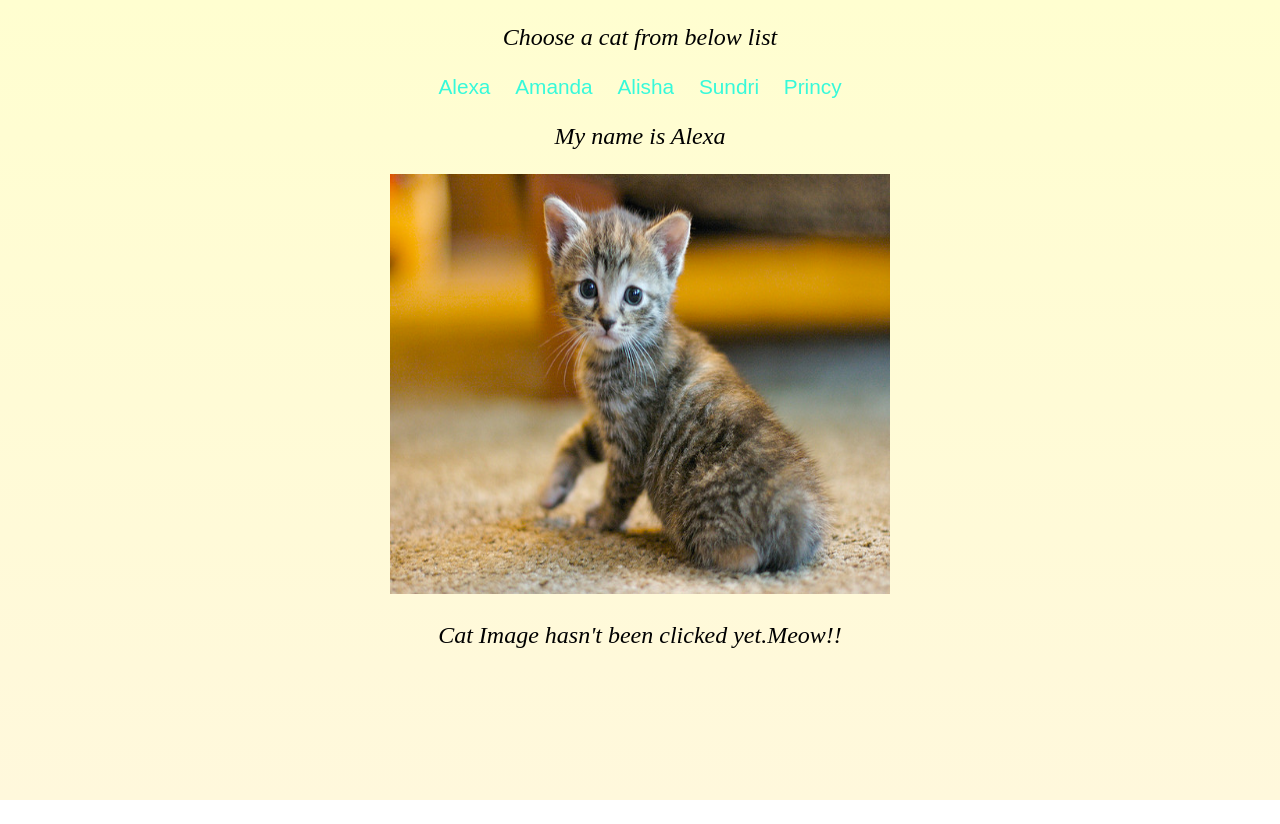
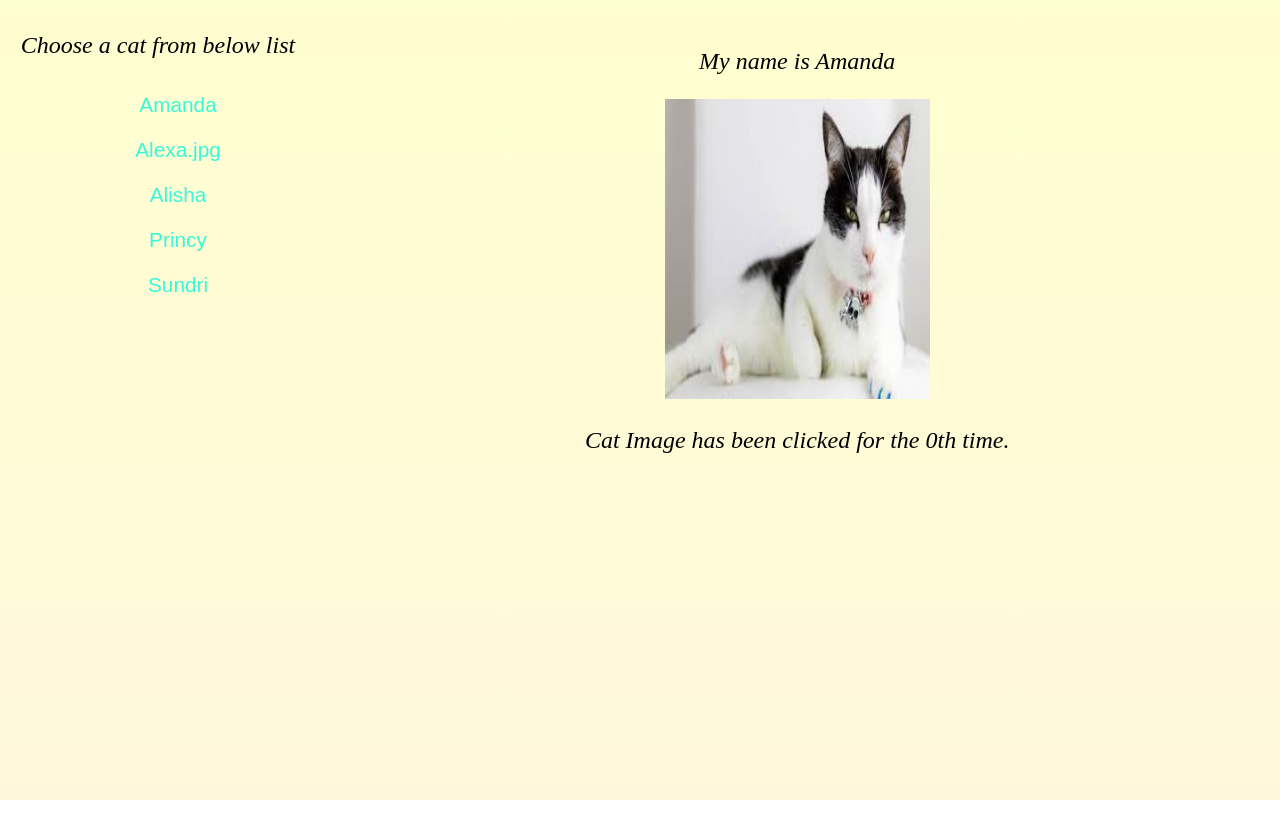
Before and after one commit to hasnain003/CatClicker, a plain HTML site: page index.html in a window 1280 px wide. Drawn offline with Linux system fonts and the light colour scheme.

Commit message:
Sphaggati code organized in MVO pattern

```diff
--- a/css/app.css
+++ b/css/app.css
@@ -9,32 +9,50 @@ body {
 	background-size: cover;
 }
 
-.row {
+#row {
 	display: flex;
 }
-.column{
-/*	flex: 10%;
-	padding:1em;*/
+#column1{
 	margin:auto;
 	text-align: center;
 }
 
-.cat1 {
-	width:500px;
-	height:420px;
-/*	float:left;*/
+#column1 {
+	width:300px;
+	height:100%;
+	float:left;
+	flex:30%;
 	margin-left:auto;
 	margin-right:auto;
 	text-align: center;
 }
-/*
-.cat2 {
-	width:500px;
-	height:420px;
+
+#column2 {
+	flex: right;
+	flex:60%;
+	padding:1em;
+	width:65%;
+	height:100%;
 	float:right;
 	margin: 0px 3em 1em 2.5em;
 	text-align: center;
-}*/
+}
+
+img {
+	width:265px;
+	height:300px;
+
+}
+#column {
+	border:1px double #ddd;
+	box-shadow: 0 5px 12px #ccc;
+	/*padding:10px;
+ 	margin:auto;*/
+/*	margin:5px 10px 10px 5px;*/
+/*	background:#ffffd6; */
+ 	background:#fffff0;
+}
+
 img:hover {
 	border:1px double #ddd;
 	box-shadow: 0 5px 12px #ccc;
@@ -54,10 +72,13 @@ p {
 	margin:auto;
 	text-align: center;
 }
-a {
+li {
 	padding:.5em;
 	font-size:1.3em;
 	text-decoration: none;
 	font-family: Arial, "Helvetica Neue", Helvetica, sans-serif;
 	color:#37f9da;
 }
+ul {
+	list-style-type: none;
+}
--- a/index.html
+++ b/index.html
@@ -9,19 +9,16 @@
 	<link rel="stylesheet" href="css/app.css">
 </head>
 <body>
-	<div class="Cat_List">
+	<div class="row">
+		<div id="column1">
 			<p>Choose a cat from below list</p>
-				<a class="cat" href="#">Alexa</a>
-				<a class="cat" href="#">Amanda</a>
-				<a class="cat" href="#">Alisha</a>
-				<a class="cat" href="#">Sundri</a>
-				<a class="cat" href="#">Princy</a>
-	</div>
-	<div class="row">
-		<div class="column">
-			<p>My name is <span class="name">Alexa</span></p>
-			<img class="cat1" src="img/Alexa.jpg" alt="Cat Image 1">
-			<p class="msg1">Cat Image hasn't been clicked yet.Meow!!</p>
+			<ul id="catList">
+			</ul>
+		</div>
+		<div id="column2">
+			<p>My name is <span id="name"></span></p>
+			<img id="catImage" src="" alt="Cat Image">
+			<p id="msg"></p>
 		</div>
 <!--		<div class="column">
 			<p>My name is Alisa</p>
--- a/js/app.js
+++ b/js/app.js
@@ -1,13 +1,161 @@
-let count1=0,count2=0;
+//Model
+const model = {
+	currentCat : null,
+	cats : [
+	{
+		name :'Amanda',
+		img : './img/Amanda.jpg',
+		count: 0
+	},
+	{
+		name :'Alexa.jpg',
+		img : './img/Alexa.jpg',
+		count : 0
+	},
+	{
+		name :'Alisha',
+		img : './img/Alisha.jpg',
+		count : 0
+	},
+	{
+		name :'Princy',
+		img : './img/Princy.jpg',
+		count : 0
+	},
+	{
+		name :'Sundri',
+		img : './img/Sundri.jpg',
+		count : 0
+	} ]
+};
+//console.log(model[0].img);
 
-const cat1=document.querySelector('.cat1');
-const text1=document.querySelector('.msg1');
-const cat2=document.querySelector('.cat2');
-const text2=document.querySelector('.msg2');
-const c=document.querySelectorAll('.cat');
-let img=document.querySelector('img');
+
+//Octopus
+const octopus = {
+
+	init: function() {
+		model.currentCat =model.cats[0];
+
+		catListView.init();
+		catView.init();
+		catView.render(model.currentCat);
+	},
+
+	getCurrentCat: function() {
+		return model.currentCat;
+	},
+
+	getCats: function() {
+		return model.cats;
+	},
+
+	setCurrentCat: function(cat)
+	{
+		model.currentCat = cat;
+	},
+
+	incrementCounter: function() {
+		model.currentCat.count++;
+		catView.render();
+	},
+};
+
+
+
+//View
+const catView =  {
+
+	init: function(){
+		this.catElem = document.getElementById('catImage');
+		this.catName = document.getElementById('name');
+		this.msg = document.getElementById('msg');
+
+		this.catElem.addEventListener('click', function() {
+			octopus.incrementCounter();
+		});
+
+		this.render();
+	},
+
+	render: function() {
+		const currentCat=octopus.getCurrentCat();
+		const count = currentCat.count;
+		this.catElem.src = currentCat.img;
+		this.catName.textContent = currentCat.name;
+		//console.log(currentCat.name);
+		if(count === 0)
+		{
+			this.msg.innerHTML = "Cat Image hasn't been clicked yet.Meow!!";
+		}
+		if(count%10 === 1)
+		{
+			this.msg.innerHTML = "Cat Image has been clicked for the "+count+"st time." ;
+		}
+		else if(count%10 === 2)
+		{
+			this.msg.innerHTML = "Cat Image has been clicked for the "+count+"nd time." ;
+		}
+		else if(count%10 === 3)
+		{
+			this.msg.innerHTML = "Cat Image has been clicked for the "+count+"rd time." ;
+		}
+		else
+		{
+			this.msg.innerHTML = "Cat Image has been clicked for the "+count+"th time.";
+		}
+	}
+};
+
+const catListView = {
+
+	init: function() {
+		this.catList=document.getElementById('catList');
+
+		this.render();
+	},
+
+	render: function() {
+		var cat, elem, i;
+		const cats=octopus.getCats();
+
+		this.catList.innerHTML= '';
+
+		for( i=0;i<cats.length;i++)
+		{
+			 cat=cats[i];
+
+			 elem=document.createElement('li');
+
+			elem.textContent = cat.name;
+
+			elem.addEventListener('click',(function(catCopy) {
+				return function(){
+					octopus.setCurrentCat(catCopy);
+					catView.render();
+				};
+			})(cat));
+
+			this.catList.appendChild(elem);
+		}
+	}
+};
+
+//catView.render(model[0]);
+
+
+document.addEventListener('DOMContentLoaded',octopus.init);
+
+
+
+/*let count1=0,count2=0;
+const text1=document.getElementById('.msg1');
+const cat2=document.getElementById('.cat2');
+const text2=document.getElementById('.msg2');
+const c=document.getElementByIdAll('.cat');
+let img=document.getElementById('img');
 const cats=[...c];
-let name=document.querySelector('.name');
+let name=document.getElementById('.name');
 let i=0;
 
 function catName(){
@@ -22,7 +170,7 @@ for(i=0;i<cats.length;i++)
 {
 	cats[i].addEventListener('click',catName);
 	cats[i].addEventListener('click',catImage);
-	cats[i].addEventListener('click',clickCounter)
+	let cat1=document.getElementById('.cat1');
 }
 
 
@@ -52,7 +200,7 @@ for(i=0;i<cats.length;i++)
 	count1++;
 
 }
-/*
+
 cat2.addEventListener("click", function(){
 	count2++;
 	if(count2%10 === 1)
```
